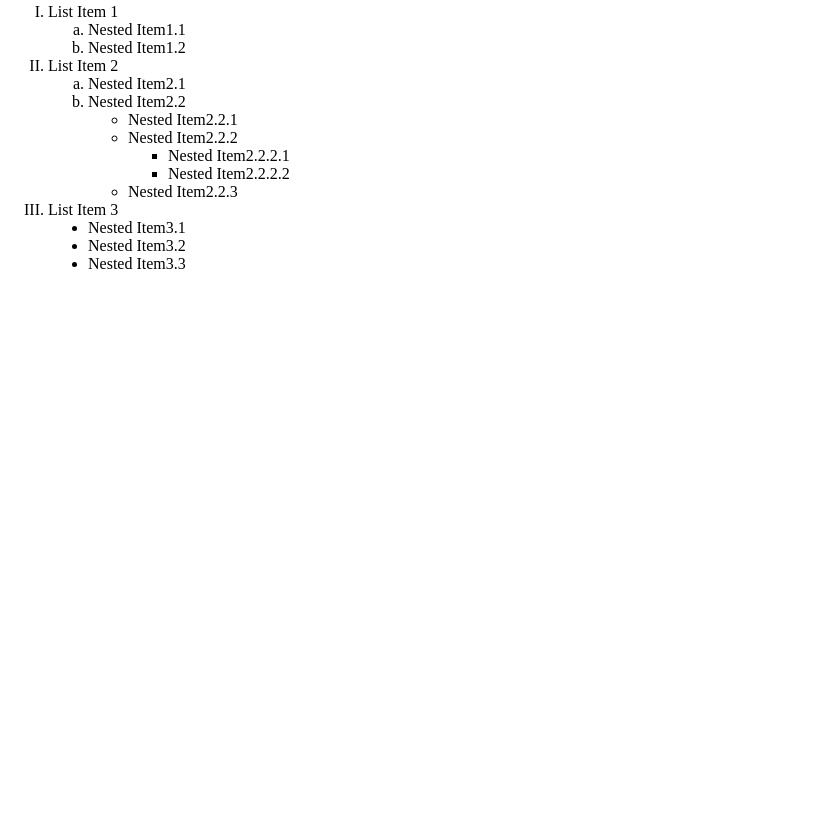
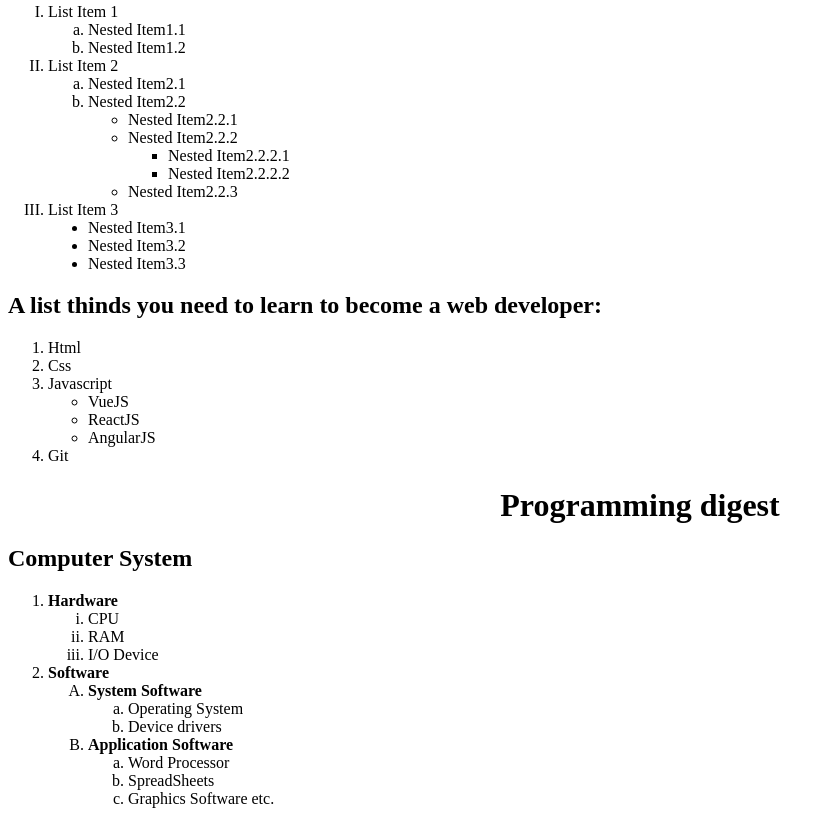
Before and after one commit to verzhyk/html-test, a plain HTML site: page index.html in a window 1280 px wide. Shown: the part 1777-2601 px from the top of the page, without its empty margins (0-835 px from the left). Before the commit the page ends 2066 px from the top, so only its background shows below. Drawn offline with Linux system fonts and the light colour scheme.

Commit message:
Home Work

```diff
--- a/index.html
+++ b/index.html
@@ -9,7 +9,7 @@
 
 <body>
     <p><a href="about.html">About</a></p>
-    <p><img src="Без названия.png" alt="HTML" width="1000" height="300"></p>
+    <p style="text-align: center;"><img src="Без названия.png" alt="HTML" width="1000" height="300"></p>
     <h1>Nulla officia minim mollit id aliqua officia adipisicing deserunt eiusmod velit exercitation cupidatat elit.
     </h1>
     <h2><a href="https://google.com">Elit magna cupidatat voluptate laborum est.</a></h2>
@@ -213,6 +213,51 @@
         </li>
     </ol>
     </p>
+    <h2>A list thinds you need to learn to become a web developer:</h2>
+    <ol>
+        <li>Html</li>
+        <li>Css</li>
+        <li>Javascript
+            <ul>
+                <li>VueJS</li>
+                <li>ReactJS</li>
+                <li>AngularJS</li>
+            </ul>
+        </li>
+        <li>Git</li>
+    </ol>
+    <h1 style="text-align: center;">Programming digest</h1>
+    <h2>Computer System</h2>
+    <ol>
+        <li>
+            <b>Hardware</b>
+            <ul style="list-style-type: lower-roman;">
+                <li>CPU</li>
+                <li>RAM</li>
+                <li>I/O Device</li>
+            </ul>
+        </li>
+        <li>
+            <b>Software</b>
+            <ul style="list-style-type: upper-latin;">
+                <li>
+                    <b>System Software</b>
+                    <ul style="list-style-type: lower-latin;">
+                        <li>Operating System</li>
+                        <li>Device drivers</li>
+                    </ul>
+                </li>
+                <li>
+                    <b>Application Software</b>
+                    <ul style="list-style-type: lower-latin;">
+                        <li>Word Processor</li>
+                        <li>SpreadSheets</li>
+                        <li>Graphics Software etc.</li>
+                    </ul>
+                </li>
+            </ul>
+        </li>
+    </ol>
 </body>
 
 </html>
```
Lines whose indentation alone changed are shown as unchanged.
